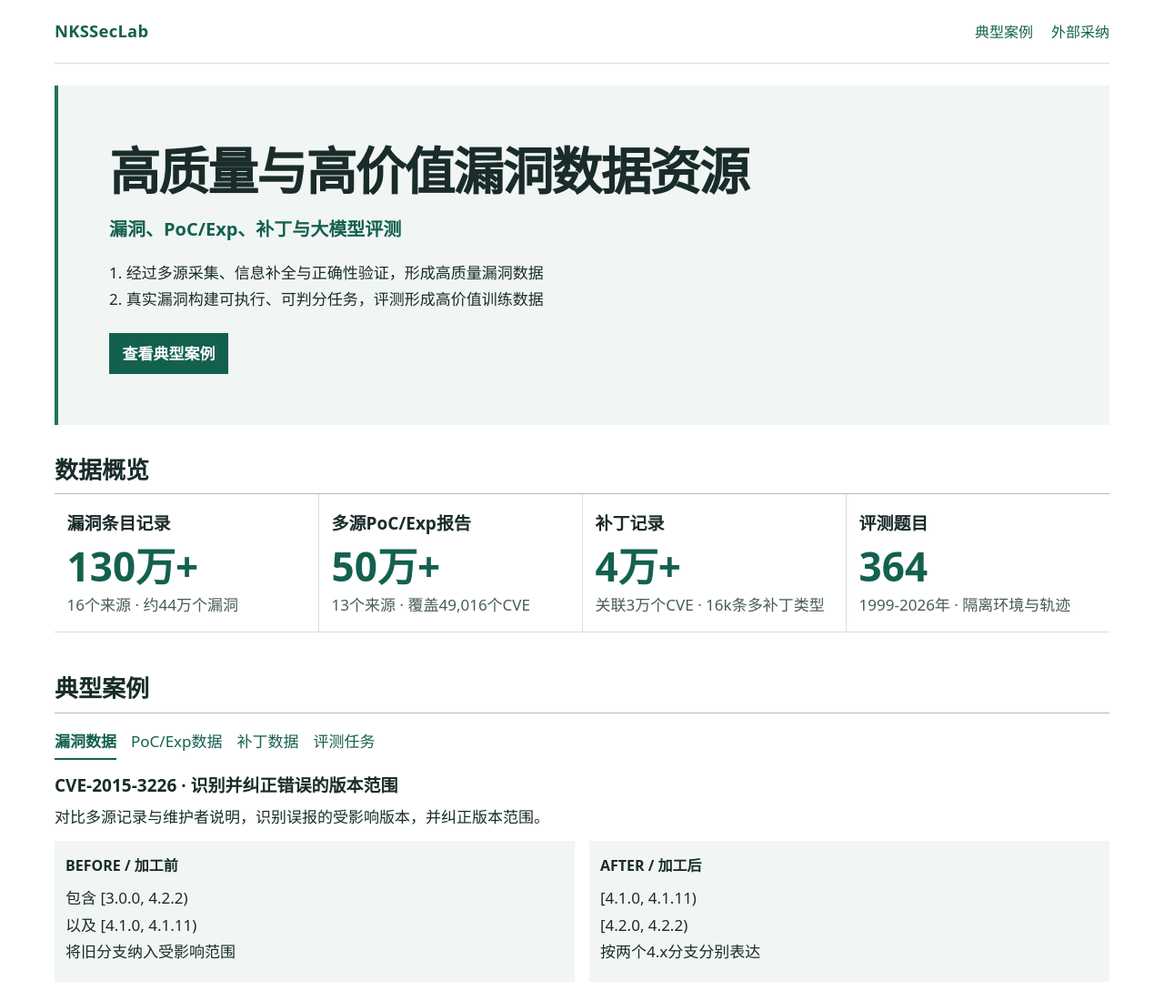
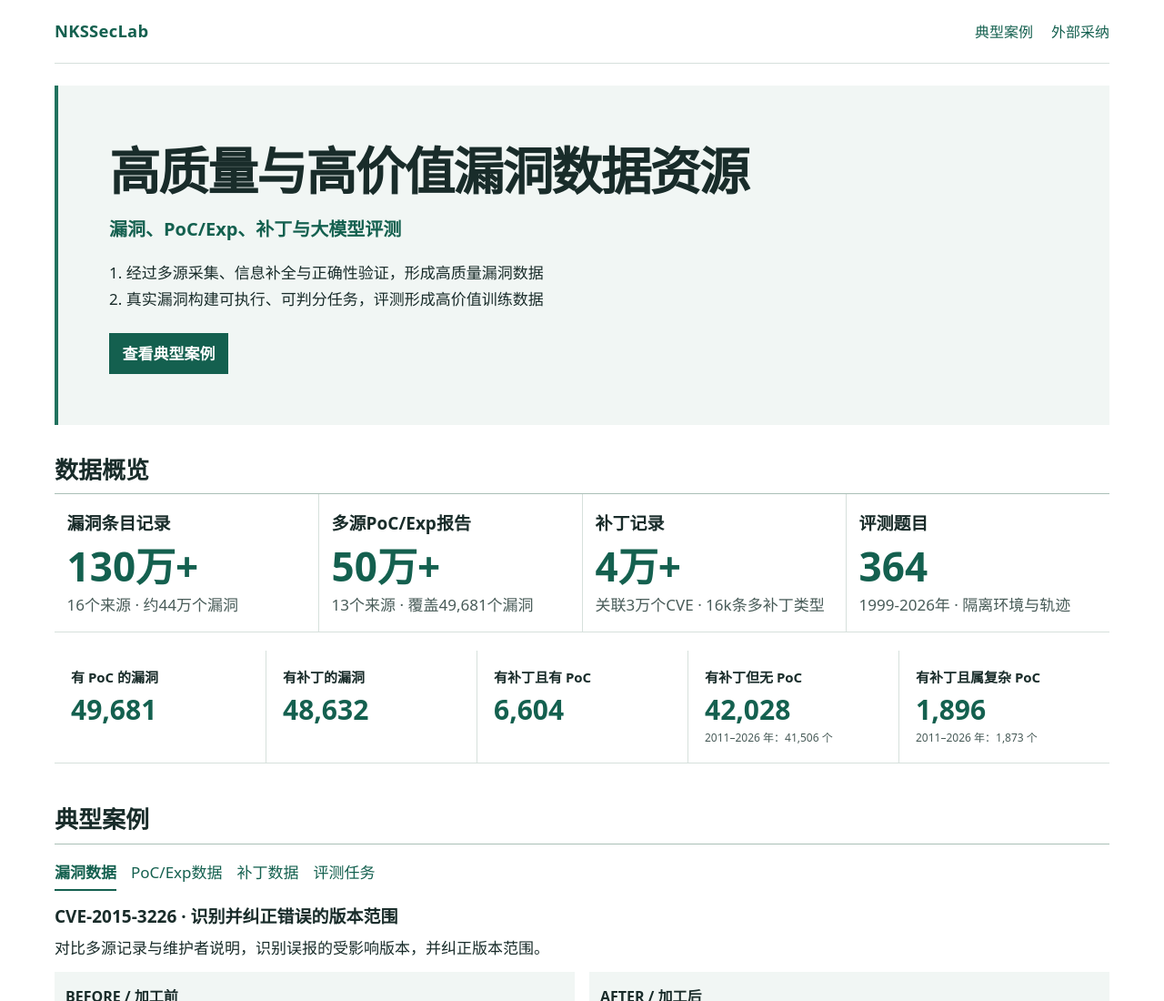
Before and after one commit to nksseclab/security-data, a plain HTML site: page index.html in a window 1280 px wide. Shown: the top 1100 px of the page at 91% size. Drawn offline with Linux system fonts and the light colour scheme.

Commit message:
Add Patch and PoC coverage to data overview

```diff
--- a/index.html
+++ b/index.html
@@ -9,7 +9,7 @@
 <header id="top"><a class="brand" href="#top">NKSSecLab</a><nav aria-label="主导航"><a href="#cases">典型案例</a><a href="#adoption">外部采纳</a></nav></header>
 <main>
 <section class="hero"><h1>高质量与高价值漏洞数据资源</h1><p class="subtitle">漏洞、PoC/Exp、补丁与大模型评测</p><p class="intro">1. 经过多源采集、信息补全与正确性验证，形成高质量漏洞数据<br>2. 真实漏洞构建可执行、可判分任务，评测形成高价值训练数据</p><div class="hero-links"><a class="hero-primary" href="#cases">查看典型案例</a></div></section>
-<section class="overview" aria-labelledby="overview-title"><h2 id="overview-title">数据概览</h2><div class="metrics"><article><small>漏洞条目记录</small><strong>130万+</strong><p>16个来源 · 约44万个漏洞</p></article><article><small>多源PoC/Exp报告</small><strong>50万+</strong><p>13个来源 · 覆盖49,016个CVE</p></article><article><small>补丁记录</small><strong>4万+</strong><p>关联3万个CVE · 16k条多补丁类型</p></article><article><small>评测题目</small><strong>364</strong><p>1999-2026年 · 隔离环境与轨迹</p></article></div></section>
+<section class="overview" aria-labelledby="overview-title"><h2 id="overview-title">数据概览</h2><div class="metrics"><article><small>漏洞条目记录</small><strong>130万+</strong><p>16个来源 · 约44万个漏洞</p></article><article><small>多源PoC/Exp报告</small><strong>50万+</strong><p>13个来源 · 覆盖49,681个漏洞</p></article><article><small>补丁记录</small><strong>4万+</strong><p>关联3万个CVE · 16k条多补丁类型</p></article><article><small>评测题目</small><strong>364</strong><p>1999-2026年 · 隔离环境与轨迹</p></article></div><div class="metrics metrics-detail" aria-label="漏洞关联统计"><article><small>有 PoC 的漏洞</small><strong>49,681</strong></article><article><small>有补丁的漏洞</small><strong>48,632</strong></article><article><small>有补丁且有 PoC</small><strong>6,604</strong></article><article><small>有补丁但无 PoC</small><strong>42,028</strong><p>2011–2026 年：41,506 个</p></article><article><small>有补丁且属复杂 PoC</small><strong>1,896</strong><p>2011–2026 年：1,873 个</p></article></div></section>
 <section id="cases"><div class="section-top"><div><h2>典型案例</h2></div></div><div class="tabs" role="tablist" aria-label="案例类型"><button id="tab-vuln" role="tab" aria-controls="case-panel" aria-selected="true" data-case="vuln">漏洞数据</button><button id="tab-poc" role="tab" aria-controls="case-panel" aria-selected="false" data-case="poc">PoC/Exp数据</button><button id="tab-patch" role="tab" aria-controls="case-panel" aria-selected="false" data-case="patch">补丁数据</button><button id="tab-bench" role="tab" aria-controls="case-panel" aria-selected="false" data-case="bench">评测任务</button></div><div id="case-panel" role="tabpanel" aria-labelledby="tab-vuln" tabindex="0"></div></section>
 
 <section id="adoption"><div class="section-top"><div><h2>修正结果已被官方漏洞库采纳</h2></div></div><div class="adoption-grid">
--- a/style.css
+++ b/style.css
@@ -204,3 +204,13 @@ h2 { border-bottom-color: #aabfb7; }
 .json-string { color: #b0e9bc; }
 .json-number { color: #ffce99; }
 .json-literal { color: #e5bffd; }
+
+
+/* Second overview row. */
+.metrics.metrics-detail{grid-template-columns:repeat(5,minmax(0,1fr));margin-top:20px}
+.metrics-detail article{min-width:0;padding-left:18px;padding-right:18px}
+.metrics-detail small{font-size:15px}
+.metrics-detail strong{font-size:30px}
+.metrics-detail p{font-size:12px;line-height:1.7;white-space:nowrap}
+@media(max-width:1050px){.metrics.metrics-detail{grid-template-columns:repeat(3,minmax(0,1fr));row-gap:25px}.metrics-detail p{white-space:normal}}
+@media(max-width:760px){.metrics.metrics-detail{grid-template-columns:repeat(2,minmax(0,1fr))}.metrics-detail small{font-size:14px}.metrics-detail strong{font-size:27px}}
```
